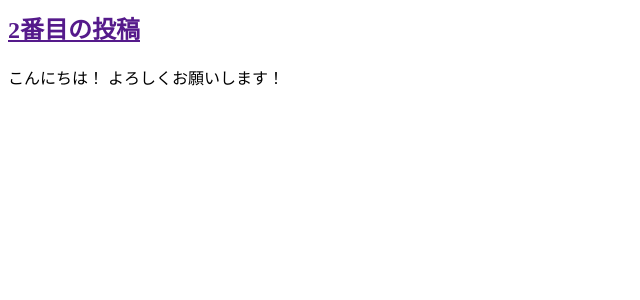
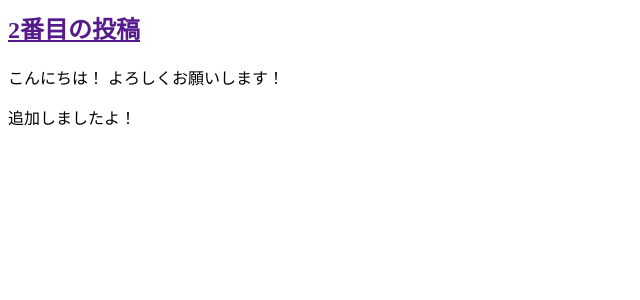
Before and after one commit to s-terada-armoni/my-first-blog, a Django app: page / in a window 1280 px wide. Shown: the part 239-539 px from the top of the page, without its empty margins (0-640 px from the left). Run offline with Django 3.2, Linux system fonts and the light colour scheme.

Commit message:
Change the HTML second the site.

```diff
--- a/blog/templates/blog/post_list.html
+++ b/blog/templates/blog/post_list.html
@@ -19,6 +19,7 @@
             <p>公開日: 2014/06/14, 12:14</p>
             <h2><a href="">2番目の投稿</a></h2>
             <p> こんにちは！ よろしくお願いします！ </p>
+            <p> 追加しましたよ！ </p>
         </div>
     </body>
 </html>
```
